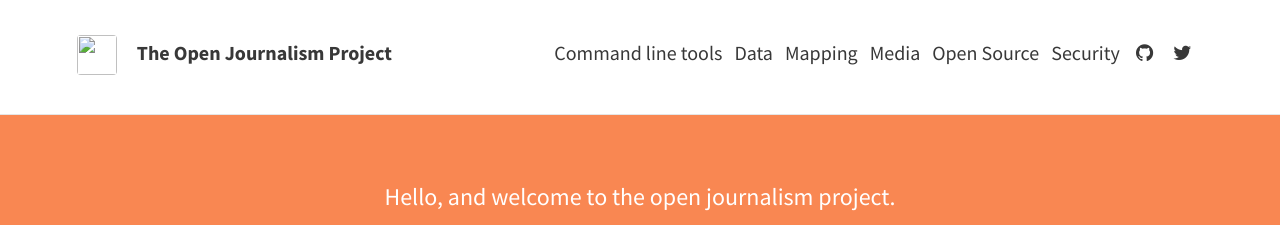
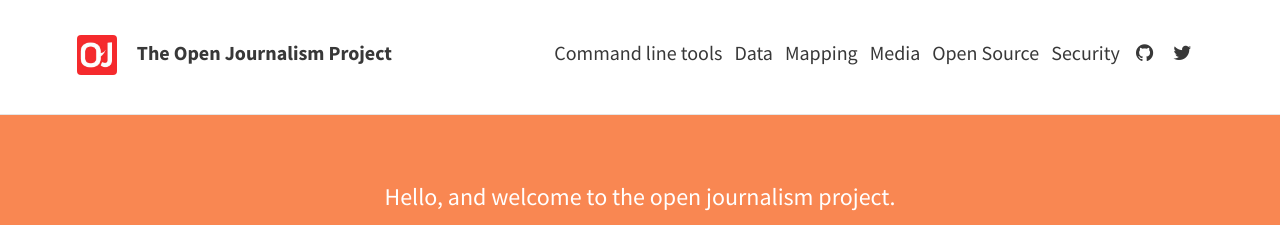
Before and after one commit to pippinlee/open-journalism-project, a Jekyll site: the page built from index.html, in a window 1280 px wide. Shown: the top 225 px of the page. Built offline with Jekyll 4.4.1, drawn with Linux system fonts in a browser that asks for light colours; nearby versions of some CDN libraries; the list of posts is cut into pages by our own code.

Commit message:
forgot to add img prefix

```diff
--- a/_config.yml
+++ b/_config.yml
@@ -6,7 +6,7 @@ url: "http://example.com" # the base hostname & protocol for your site
 theme:
   # Meta
   title: The Open Journalism Project
-  avatar: oj-avatar.jpg
+  avatar: /img/oj-avatar.jpg
   description: "Fun with journalism and code." # used by search engines
 
   # Header and footer text
```
